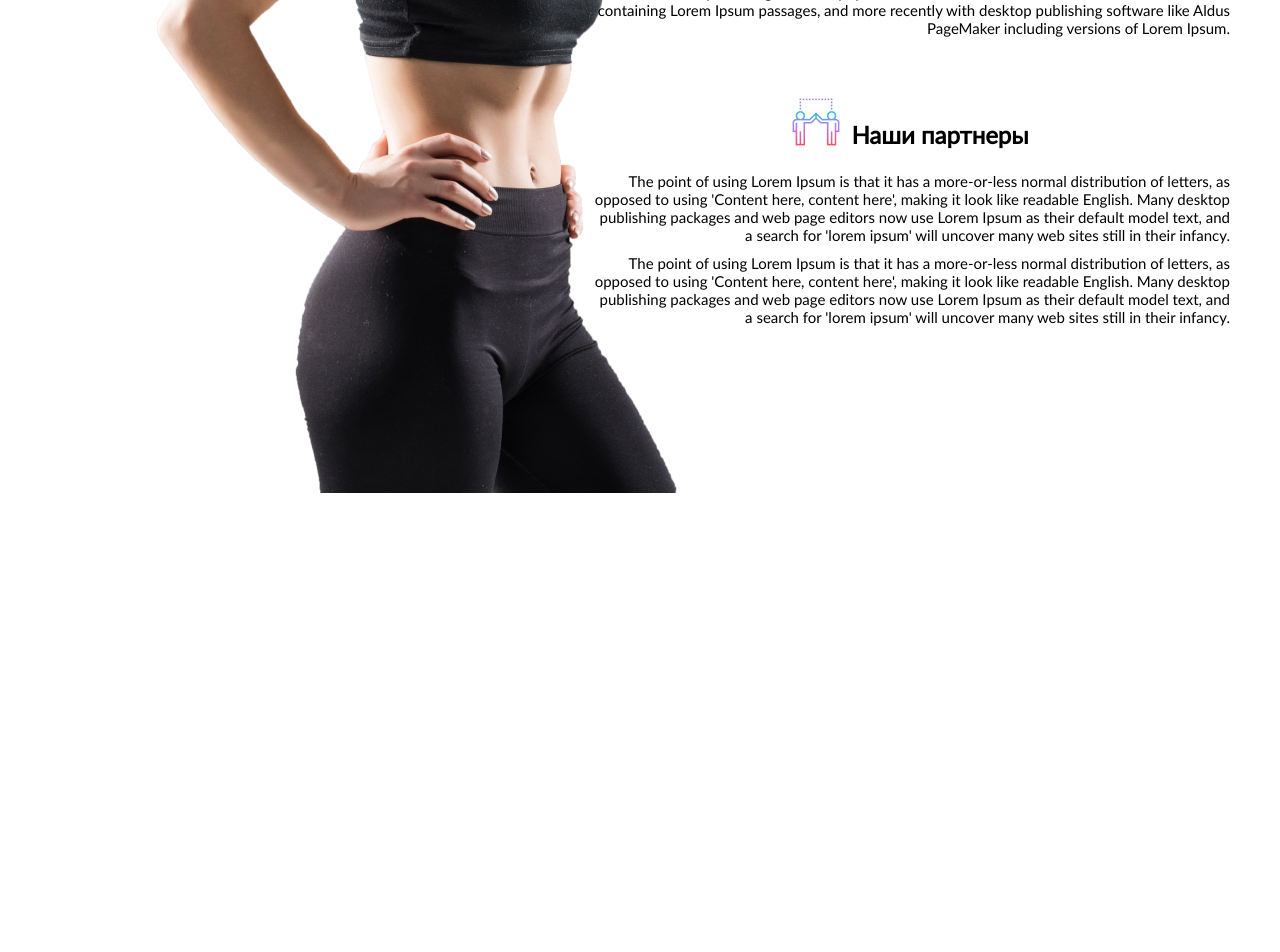
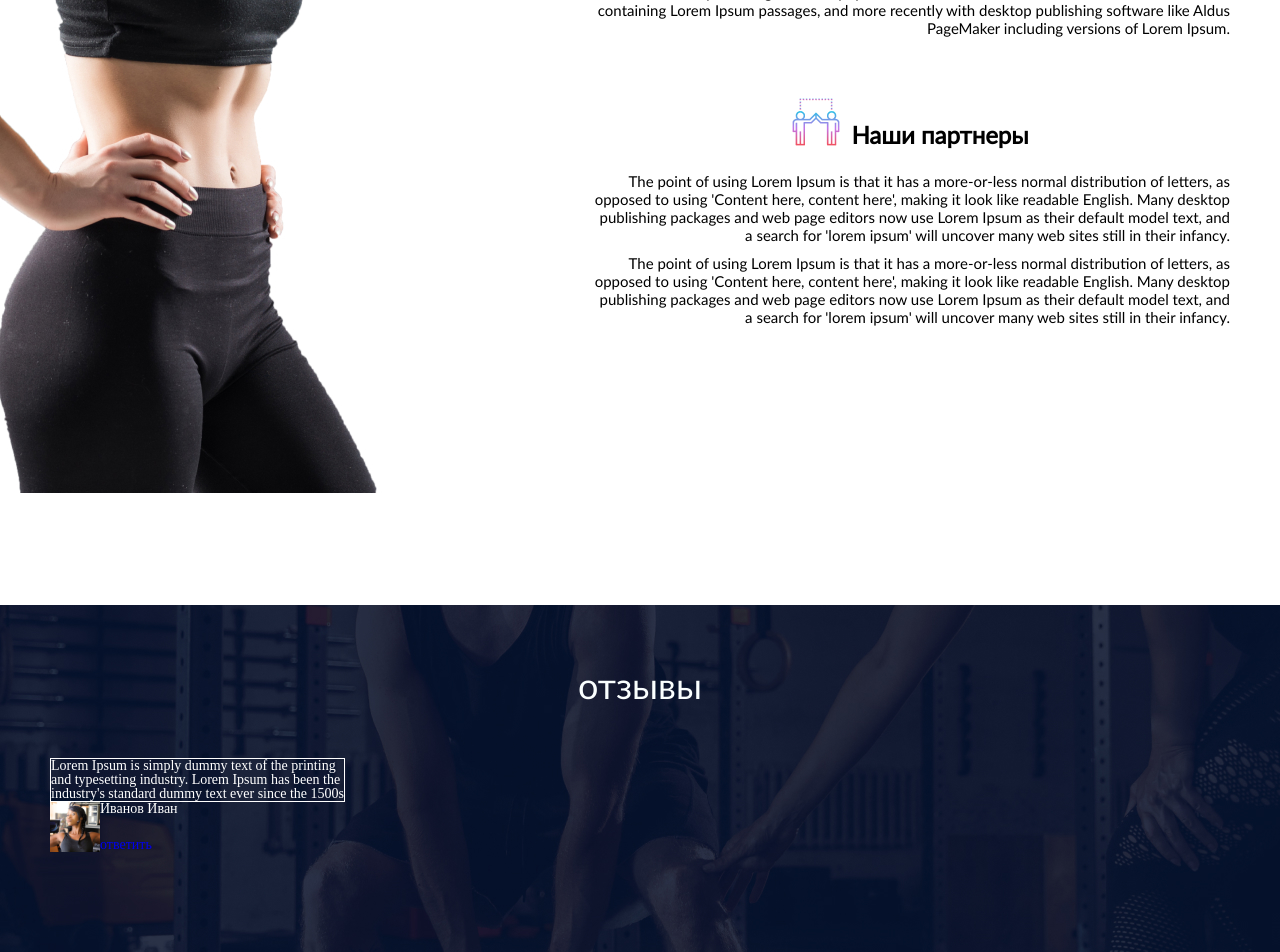
Before and after one commit to Alexnoch/Run_Landing-Page, a plain HTML site: page index.html in a window 1280 px wide. Shown: the part 3157-4109 px from the top of the page. Before the commit the page ends 3762 px from the top, so only its background shows below. Drawn offline with Linux system fonts and the light colour scheme.

Commit message:
Add files via upload

```diff
--- a/#source/css/style.scss
+++ b/#source/css/style.scss
@@ -56,9 +56,7 @@ h1,h2,h3,h4,h5,h6{font-size:inherit;font-weight: 400;}
 }
 
 .wrapper{
-    // display: flex;
     position: relative;
-    // justify-content: flex-end;
     max-width:1920px;
     margin:0 auto;
     z-index: 90;
@@ -310,29 +308,12 @@ h1,h2,h3,h4,h5,h6{font-size:inherit;font-weight: 400;}
 
 }
 
+// Секция 4 -----------------------------
 .wrapper4{
     position: relative;
     max-width: 1920px;
     margin: 0 auto;
     padding:45px 0 112px 0;
-}
-
-// .fon-girl{
-//     position: absolute;
-//     z-index: -99;
-//     left:0;
-//     max-width: 100%;
-//     margin-right:100px;
-// }
-.about-us__contant-container{
-    display: flex;
-}
-
-.about-us__main-container{
-    display: flex;
-    flex:0 0 640px;
-    flex-direction: column;
-    align-self: center;
 }
 
 .header__container-about-us{
@@ -347,25 +328,21 @@ h1,h2,h3,h4,h5,h6{font-size:inherit;font-weight: 400;}
     }
 }
 
-
-.about-us__container{
+// Главный контейнер с картинкой и текстом
+.about-us__contant-container{
     display: flex;
-    flex-direction: column;
-
-    :last-child{
-        margin-bottom: 0;
-    }
+    align-items: center;
 }
 
-.fon-girl-container{
-    flex:1 1 100%;
-    margin-right:-200px;
 
-    // img{
-    //     max-width: 100%;
-    // }
+
+//-------ТЕКСТ КОНТЕЙНЕР-----<><><><><><><><><>
+.about-us__main-container{
+    display: flex;
+    flex:0 0 640px;
+    flex-direction: column;
+    align-self: center;
 }
-
 .about-us__content{
     // width:55.0847457627%;
     // max-width: 640px;
@@ -403,7 +380,68 @@ h1,h2,h3,h4,h5,h6{font-size:inherit;font-weight: 400;}
         margin-left: 10px;
     }
 }
+// Главный контейнер картинки<<<<<<<<<>>>>>>>>>
+.fon-girl-container{
+    flex:1 1 687px;
+    margin-left:-300px;
 
-// .wrapper5{
+    img{
+        max-width:100%;
+    }
+}
 
-// }
+
+
+
+.wrapper5{
+    max-width: 1920px;
+    position: relative;
+    margin: 0 auto;
+    padding:62px 0 100px 0;
+    background-image: url("../../images/rec.jpg");
+    background-position: center center;
+    background-repeat: no-repeat;
+    background-size: auto;
+
+}
+
+.wrapper5__header{
+    font-family: "Lato";
+    font-weight: 700;
+    font-size: 36px;
+    color:#FAFFFF;
+    text-align: center;
+    margin-bottom:55px;
+}
+
+.reviews-container{
+    display: flex;
+}
+
+.reviews-box{
+    width:25%;
+}
+
+.reviews-text{
+    color:white;
+    border:1px solid white;
+}
+
+.reviews-bottom{
+    display: flex;
+}
+
+.reviews-ava{
+    width:50px;
+    height:50px;
+    background-image: url("../images/woman1.png");
+    background-size: contain;
+}
+
+.reviews-name-container{
+    display: flex;
+    flex-direction: column;
+    justify-content: space-between;
+    color:white;
+
+}
--- a/index.html
+++ b/index.html
@@ -166,7 +166,25 @@
         </div>
     </div>
     <div class="wrapper5">
-
+        <div class="section">
+            <div class="wrapper5__header">
+                <h2>отзывы</h2>
+            </div>
+            <div class="reviews-container">
+                <div class="reviews-box">
+                    <div class="reviews-text">
+                        <p>Lorem Ipsum is simply dummy text of the printing and typesetting industry. Lorem Ipsum has been the industry's standard dummy text ever since the 1500s</p>
+                    </div>
+                    <div class="reviews-bottom">
+                        <div class="reviews-ava"></div>
+                        <div class="reviews-name-container">
+                            <p>Иванов Иван</p>
+                            <a href="http://">ответить</a>
+                        </div>
+                    </div>
+                </div>
+            </div>
+        </div>
     </div>
 </body>
 </html>
```
Also changed, not shown: css/style.css, images/rec.jpg (added), images/woman1.png (added), 1 other file.
